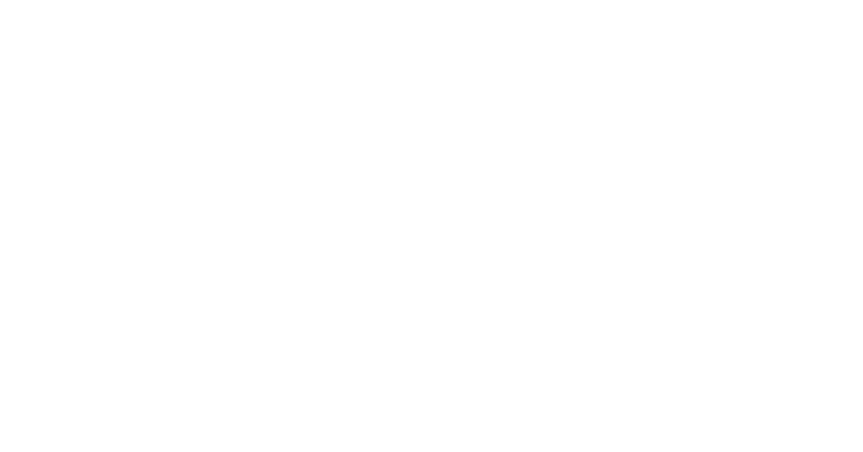
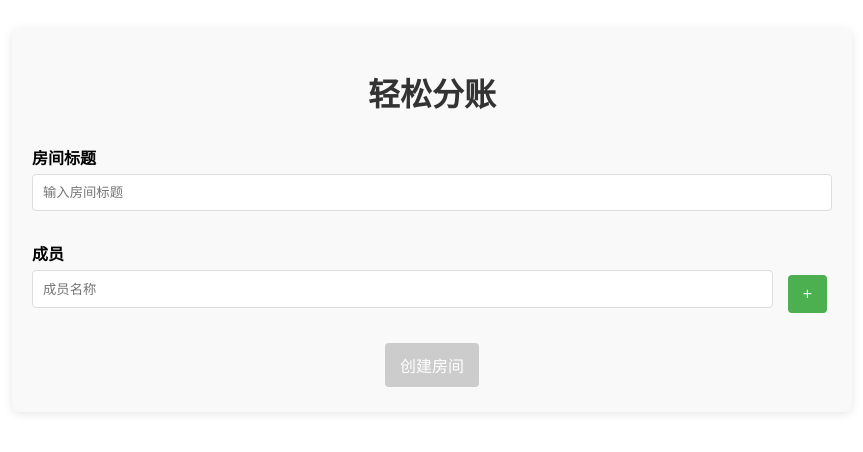
Before and after one commit to bryan0904/lightsplit-frontend, a React (Create React App) app: page / in a window 1280 px wide. Shown: the top 452 px of the page, without its empty margins (208-1071 px from the left). Built offline with nearby package versions, Linux system fonts and the light colour scheme.

Commit message:
Update App.js

```diff
--- a/src/App.js
+++ b/src/App.js
@@ -64,6 +64,7 @@ function App() {
   // 创建房间
   const createRoom = async () => {
     const filteredMembers = members.filter(m => m.trim() !== '');
+    try {
       const response = await fetch(`${API_URL}/create_room`, {
         method: 'POST',
         headers: { 'Content-Type': 'application/json' },
@@ -75,10 +76,14 @@ function App() {
       const data = await response.json();
       setCurrentRoomId(data.room_id);
       setPage('room');
+    } catch (err) {
+      console.error('创建房间失败:', err);
+    }
   };
 
   // 提交付款
   const submitPayment = async () => {
+    try {
       await fetch(`${API_URL}/submit_payment/${currentRoomId}`, {
         method: 'POST',
         headers: { 'Content-Type': 'application/json' },
@@ -88,17 +93,93 @@ function App() {
         })
       });
       fetchResult(currentRoomId);
+      setPaymentName('');
+      setPaymentAmount('');
+    } catch (err) {
+      console.error('提交付款失败:', err);
+    }
+  };
+
+  // 返回主页
+  const goToHome = () => {
+    setPage('home');
+    setCurrentRoomId('');
+    localStorage.removeItem('roomId');
   };
 
   return (
     <div className="App">
+      {page === 'home' && (
+        <div className="container">
+          <h1>轻松分账</h1>
+          <div className="form-group">
+            <label>房间标题</label>
+            <input
+              type="text"
+              value={roomTitle}
+              onChange={(e) => setRoomTitle(e.target.value)}
+              placeholder="输入房间标题"
+            />
+          </div>
+          <div className="form-group">
+            <label>成员</label>
+            {members.map((member, index) => (
+              <div key={index} className="input-group">
+                <input
+                  type="text"
+                  value={member}
+                  onChange={(e) => {
+                    const newMembers = [...members];
+                    newMembers[index] = e.target.value;
+                    setMembers(newMembers);
+                  }}
+                  placeholder="成员名称"
+                />
+                {index === members.length - 1 ? (
+                  <button onClick={() => setMembers([...members, ''])}>+</button>
+                ) : (
+                  <button onClick={() => {
+                    const newMembers = [...members];
+                    newMembers.splice(index, 1);
+                    setMembers(newMembers);
+                  }}>-</button>
+                )}
+              </div>
+            ))}
+          </div>
+          <div className="button-group">
+            <button
+              onClick={createRoom}
+              disabled={!roomTitle || members.filter(m => m.trim()).length < 2}
+            >
+              创建房间
+            </button>
+          </div>
+        </div>
+      )}
+
       {page === 'room' && result && (
         <div className="container">
           <h1>{result.title}</h1>
 
+          <div className="room-id-container">
+            <div className="room-id">房间ID: {currentRoomId}</div>
+            <button
+              className="copy-button"
+              onClick={() => {
+                navigator.clipboard.writeText(currentRoomId);
+                alert('已复制房间ID到剪贴板');
+              }}
+            >
+              复制
+            </button>
+          </div>
+
           {/* 付款表单 */}
           <div className="form-group">
+            <label>添加付款</label>
             <select
+              className="dropdown-select"
               value={paymentName}
               onChange={(e) => setPaymentName(e.target.value)}
             >
@@ -113,22 +194,59 @@ function App() {
               onChange={(e) => setPaymentAmount(e.target.value)}
               placeholder="金额"
             />
-            <button onClick={submitPayment}>提交</button>
+            <button
+              onClick={submitPayment}
+              disabled={!paymentName || !paymentAmount}
+            >
+              提交
+            </button>
+          </div>
+
+          {/* 付款历史 */}
+          <div className="payment-history">
+            <h3>付款历史</h3>
+            <ul className="payment-list">
+              {Object.entries(result.payments || {}).map(([name, amount], index) => (
+                <li key={index}>
+                  {name}: {amount} 元
+                </li>
+              ))}
+            </ul>
           </div>
 
           {/* 分账结果 */}
           <div className="result-section">
             <h3>分账结果</h3>
-            <ul>
+            <div className="summary-info">
+              <p>总支出: {result.total_spent} 元</p>
+              <p>每人平均: {result.average_per_person} 元</p>
+            </div>
+            <h4>余额情况</h4>
+            <ul className="balance-list">
               {Object.entries(result.balances || {}).map(([name, balance]) => (
-                <li key={name}>
-                  {name}: {balance > 0 ? `应收 ${balance}` : `应付 ${-balance}`}
+                <li key={name} className={balance > 0 ? 'positive' : balance < 0 ? 'negative' : 'neutral'}>
+                  {name}: {balance > 0 ? `应收 ${balance} 元` : balance < 0 ? `应付 ${-balance} 元` : '已平账'}
+                </li>
+              ))}
+            </ul>
+
+            <h4>转账方案</h4>
+            <ul className="transaction-list">
+              {(result.transactions || []).map((tx, index) => (
+                <li key={index} className="transaction-item">
+                  <span>{tx.from} 需支付 </span>
+                  <span className="amount">{tx.amount} 元</span>
+                  <span> 给 {tx.to}</span>
                 </li>
               ))}
             </ul>
           </div>
+
+          <button className="home-button" onClick={goToHome}>返回主页</button>
         </div>
       )}
+
+      {loading && <div className="loading">加载中...</div>}
     </div>
   );
 }
```
Lines whose indentation alone changed are shown as unchanged.
